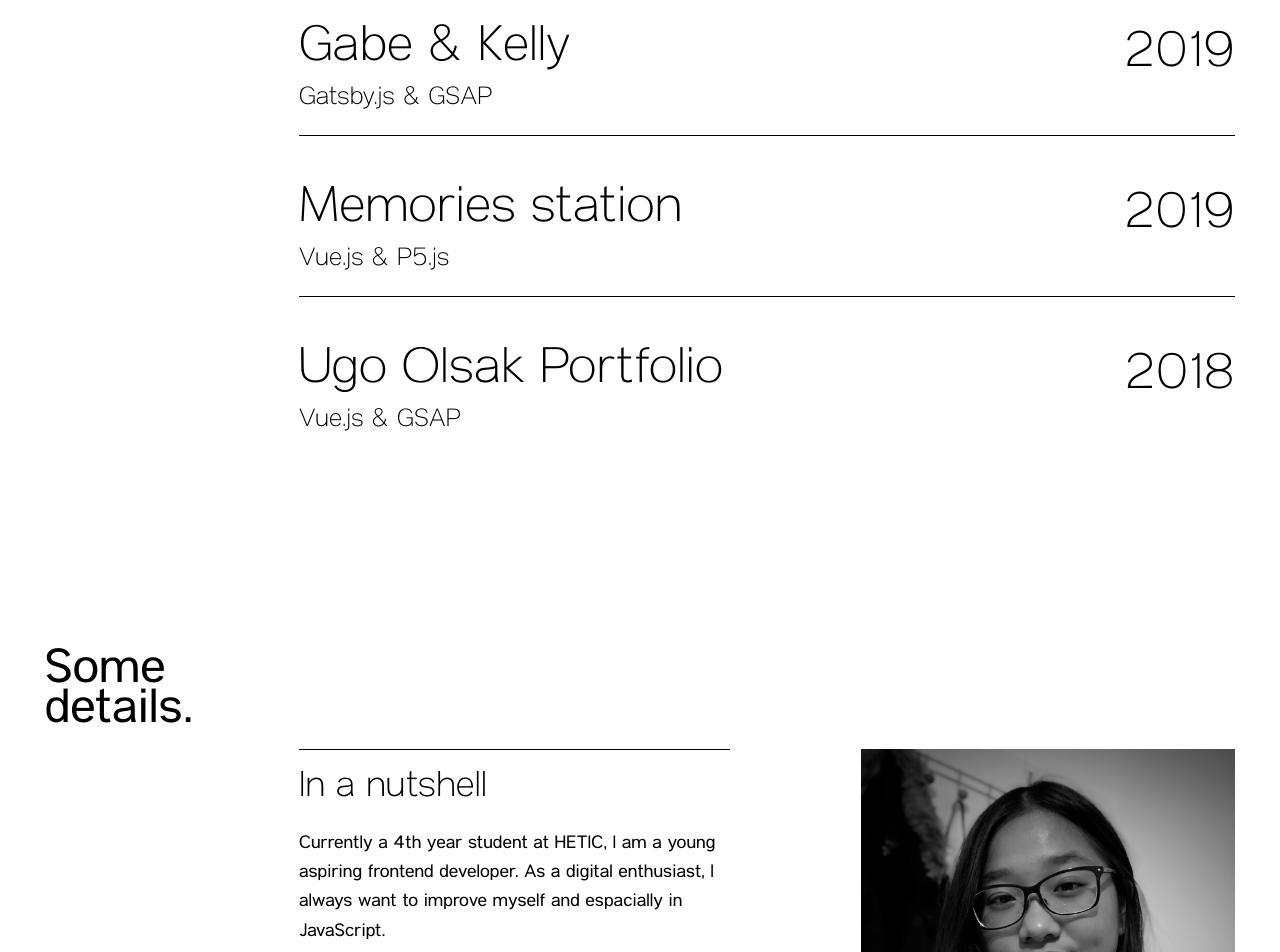
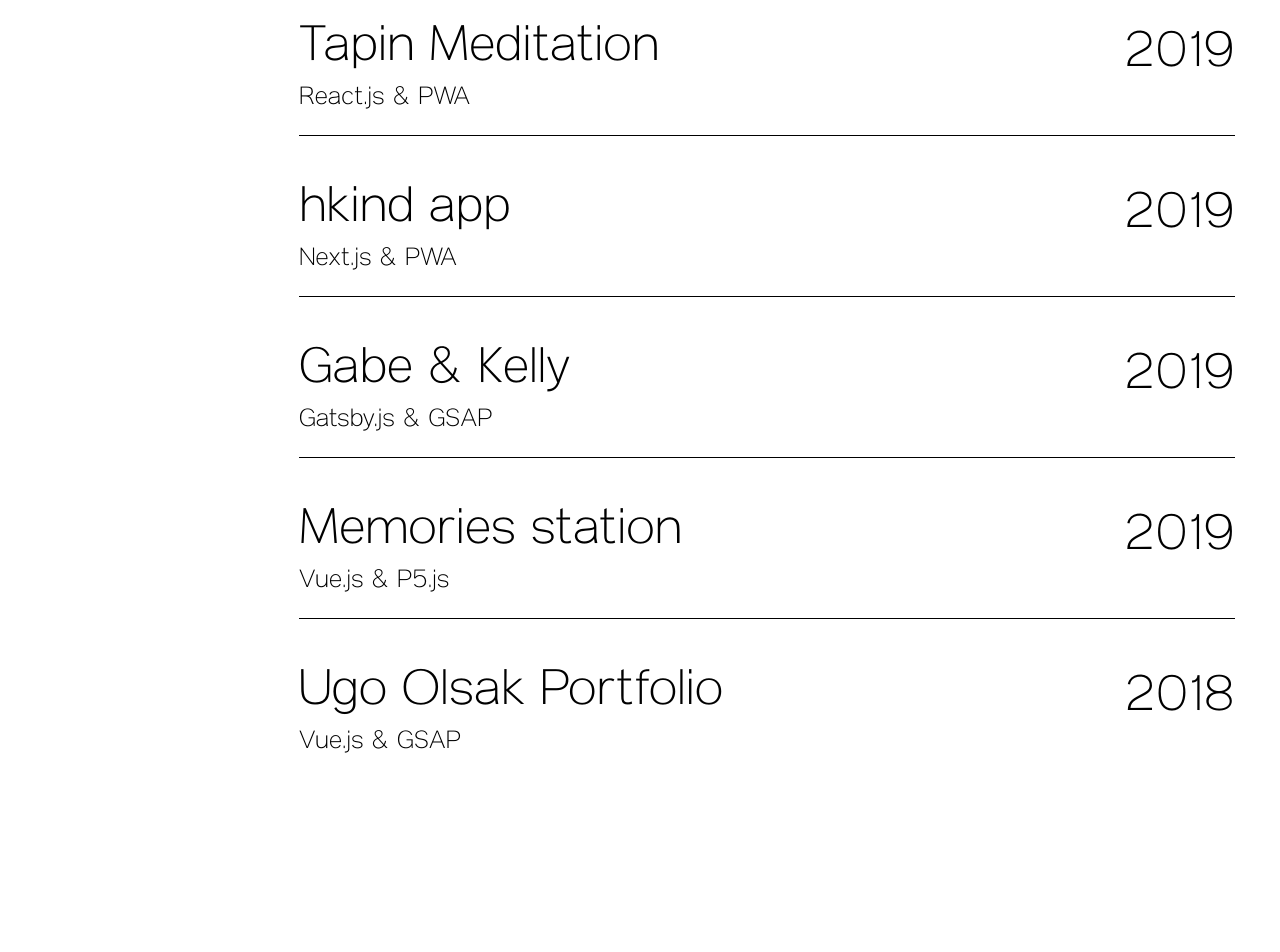
Before and after one commit to keellyp/kellyphan-website, a Nuxt app: page / in a window 1280 px wide. Shown: the part 1060-2012 px from the top of the page. Built offline with nearby package versions, Linux system fonts and the light colour scheme.

Commit message:
chore: 🤖 update

```diff
--- a/assets/datas.json
+++ b/assets/datas.json
@@ -1,11 +1,24 @@
 {
   "sectionTitle": {
     "mainTitle": "Kelly Phan",
-    "title": "I'm a frontend developer based in Paris."
+    "title": "I'm a front-end developer working in Brooklyn."
   },
   "sectionWorks": {
     "mainTitle": "Selected works.",
-    "works": [{
+    "works": [
+      {
+        "title": "Tapin Meditation",
+        "link": "https://lets.tapintogether.com/",
+        "techno": "React.js & PWA",
+        "date": "2019"
+      },
+      {
+        "title": "hkind app",
+        "link": "https://app.hkind.co/",
+        "techno": "Next.js & PWA",
+        "date": "2019"
+      },
+      {
         "title": "Gabe & Kelly",
         "link": "https://gabekelly.space",
         "techno": "Gatsby.js & GSAP",
@@ -29,7 +42,7 @@
     "mainTitle": "Some details.",
     "infos": {
       "title": "In a nutshell",
-      "content": "<p>Currently a 4th year student at HETIC, I am a young aspiring frontend developer. As a digital enthusiast, I always want to improve myself and espacially in JavaScript.</p><p>Last year I decided to do my internship in Amsterdam where I worked at <a href='https://superherocheesecake.com' class='link' alt='Superherocheesecake website' target='_blank'>Superhero Cheesecake</a> as a Creative Developer intern during 4 months. It was one of the best experience I have had so far in my (young) carrer. I’ve been able to improve my skills thanks to talented and unique people and I am really greatful for that.</p><p><b>From June to December 2019, I’m actively looking for a 6-months internship in NYC. Feel free to reach me if you are interested :-).</b></p>"
+      "content": "<p>Hi you! I’m Kelly, a 4th-year student at HETIC and French front-end developer from Paris. Until December 2019, I'm doing my internship at <a href='https://fictivekin.com' class='link' alt='FK website' target='_blank'>Fictive Kin</a>, a digital studio based in Brooklyn. So far, my experience in New York City is incredible. I could not be more happy to work with great people in this amazing city. I’ve been able to improve myself professionally but also personally.</p><p>Last year I decided to do my internship in Amsterdam where I worked for <a href='https://superherocheesecake.com' class='link' alt='Superherocheesecake website' target='_blank'>Superhero Cheesecake</a> as a Creative Developer intern for 4 months. Working with talented people helped me to improve a lot of my skills, and it made this internship unique.</p><p><b>Next January, I’ll start my 5th and last year at HETIC and I’m looking for an apprenticeship from January to December 2019 in Paris. I'll be happy to chat with you for any opportunities, so feel free to reach me if you are interested :-).</b></p>"
     },
     "contact": {
       "title": "How to reach me?",
--- a/layouts/default.vue
+++ b/layouts/default.vue
@@ -76,8 +76,8 @@ body {
   }
 
   ::selection {
-    background: #0554ff;
-    color: #fff;
+    background: #ffe600;
+    color: #000;
   }
 }
 
@@ -108,8 +108,8 @@ body {
 
     z-index: -1;
 
-    background-color: #0554ff;
-    opacity: 0.3;
+    background-color: #ffe600;
+    opacity: 0.6;
 
     transform: scaleX(0);
     transform-origin: right;
```
Also changed, not shown: 2 other files (tests, documents, lock files or other folders).
